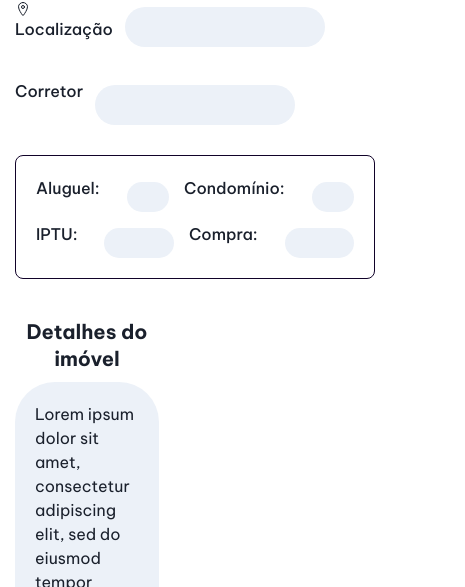
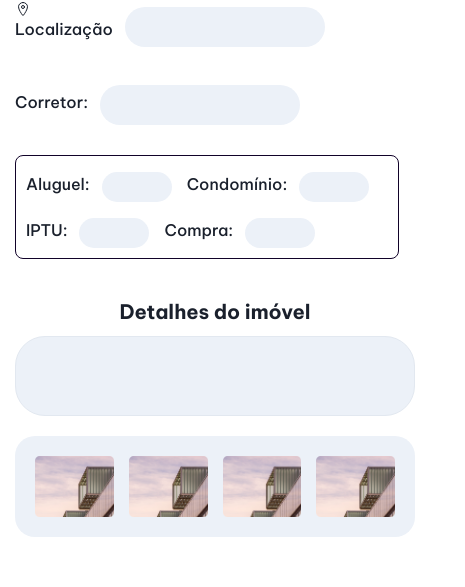
Before and after one commit to anacornachi/imobiliaria, a Next.js app: page /imovel/atualizar in a window 390 px wide. Shown: the part 295-882 px from the top of the page, 465 px wide, since content can reach past the window. Built offline with nearby package versions, Linux system fonts and the light colour scheme; no server answers.

Commit message:
🚧 wip: adjust responsive layout

```diff
--- a/src/pages/imovel/atualizar.tsx
+++ b/src/pages/imovel/atualizar.tsx
@@ -1,6 +1,6 @@
 import Container from '@components/layout/Container';
 import CustomInput from '../../components/Forms/CustomInput';
-import {Flex, Box, FormLabel, Heading} from '@chakra-ui/react';
+import {Flex, Box, FormLabel, Heading, Textarea} from '@chakra-ui/react';
 import {IoBedOutline} from 'react-icons/io5';
 import {MdDirectionsCar} from 'react-icons/md';
 import {IoLocationOutline} from 'react-icons/io5';
@@ -14,20 +14,20 @@ export default function propertyUpdate() {
   return (
     <Container>
       <Flex
-        justifyContent="space-around"
+        justifyContent="space-between"
         direction={{base: 'column', md: 'row'}}
       >
-        <Flex direction="column" gap="30px">
+        <Flex direction="column" gap="30px" w="50%">
           <FormProvider {...methods}>
             <CustomInput
               name="titulo"
               bgColor="main"
               title="Título principal"
-              w="100%"
+              w={{base: '320px', md: '80%'}}
             />
           </FormProvider>
 
-          <Flex gap="10px">
+          <Flex gap="10px" w="450px">
             <FormProvider {...methods}>
               <FormLabel htmlFor="quartos">
                 <IoBedOutline /> Quartos
@@ -46,7 +46,7 @@ export default function propertyUpdate() {
             </FormProvider>
           </Flex>
 
-          <Flex>
+          <Flex w="450px">
             <FormProvider {...methods}>
               <FormLabel htmlFor="localizaçao">
                 <IoLocationOutline /> Localização
@@ -55,65 +55,102 @@ export default function propertyUpdate() {
             </FormProvider>
           </Flex>
 
-          <Flex>
+          <Flex w="450px">
             <FormProvider {...methods}>
-              <FormLabel htmlFor="corretor">Corretor</FormLabel>
+              <Flex align="center" w="100%">
+                <FormLabel htmlFor="corretor" mb="0">
+                  Corretor:
+                </FormLabel>
                 <CustomInput name="corretor" bgColor="main" w="200px" />
+              </Flex>
             </FormProvider>
           </Flex>
 
           <Box
             borderWidth="1px"
             borderRadius="lg"
-            maxW="lg"
-            p="20px"
+            w={{base: 'sm', md: 'md'}}
+            p={{base: '10px', md: '20px'}}
             borderColor="title"
           >
             <Flex gap="15px" mb="10px">
               <FormProvider {...methods}>
-                <FormLabel htmlFor="aluguel">Aluguel:</FormLabel>
-                <CustomInput name="aluguel" bgColor="main" w="100px" h="30px" />
-
-                <FormLabel htmlFor="condominio">Condomínio:</FormLabel>
+                <Flex align="center">
+                  <FormLabel htmlFor="aluguel" mb="0">
+                    Aluguel:
+                  </FormLabel>
+                  <CustomInput
+                    name="aluguel"
+                    bgColor="main"
+                    w={{base: '70px', md: '100px'}}
+                    h="30px"
+                  />
+                </Flex>
+                <Flex align="center">
+                  <FormLabel htmlFor="condominio" mb="0">
+                    Condomínio:
+                  </FormLabel>
                   <CustomInput
                     name="condominio"
                     bgColor="main"
-                  w="100px"
+                    w={{base: '70px', md: '100px'}}
                     h="30px"
                   />
+                </Flex>
               </FormProvider>
             </Flex>
 
-            <Flex gap="15px">
+            <Flex gap="15px" align="center ">
               <FormProvider {...methods}>
-                <FormLabel htmlFor="iptu">IPTU:</FormLabel>
-                <CustomInput name="iptu" bgColor="main" w="100px" h="30px" />
-                <FormLabel htmlFor="compra">Compra:</FormLabel>
-                <CustomInput name="compra" bgColor="main" w="100px" h="30px" />
+                <Flex align="center">
+                  <FormLabel htmlFor="iptu" mb="0">
+                    IPTU:
+                  </FormLabel>
+
+                  <CustomInput
+                    name="iptu"
+                    bgColor="main"
+                    w={{base: '70px', md: '100px'}}
+                    h="30px"
+                  />
+                </Flex>
+
+                <Flex align="center">
+                  <FormLabel htmlFor="compra" mb="0">
+                    Compra:
+                  </FormLabel>
+                  <CustomInput
+                    name="compra"
+                    bgColor="main"
+                    w={{base: '70px', md: '100px'}}
+                    h="30px"
+                  />
+                </Flex>
               </FormProvider>
             </Flex>
           </Box>
         </Flex>
 
-        <Flex direction="column" w="40%" gap="10px" mt="40px">
+        <Flex
+          direction="column"
+          gap="10px"
+          mt="40px"
+          w={{base: '400px', md: '50%'}}
+        >
           <Heading as="h2" fontSize="20px" textAlign="center">
             Detalhes do imóvel
           </Heading>
-          <Box bg="main" h="80%" borderRadius="40px" p="20px">
-            <p>
-              Lorem ipsum dolor sit amet, consectetur adipiscing elit, sed do
-              eiusmod tempor incididunt ut labore et dolore magna aliqua. Ut
-              enim ad minim veniam, quis nostrud exercitation ullamco laboris
-              nisi ut aliquip ex ea commodo consequat. Duis aute irure dolor in
-              reprehenderit in voluptate velit esse cillum dolore eu fugiat
-              nulla pariatur. Excepteur sint occaecat cupidatat non proident,
-              sunt in culpa qui officia deserunt mollit anim id est laborum
-            </p>
-          </Box>
+          <Textarea
+            bg="main"
+            w="100%"
+            h="100%"
+            resize="none"
+            borderRadius="30px"
+          />
         </Flex>
       </Flex>
 
-      <Flex mt="20px" mb="20px" mx="80px">
+      <Flex mt="20px" mb="20px" w={{base: '400px', md: '100%'}}>
         <Box bg="main" p="20px" borderRadius="20px">
           <Flex justifyContent="space-around" gap="15px">
             <Image src={imgTeste} alt="casa" />
```
Lines whose indentation alone changed are shown as unchanged.
